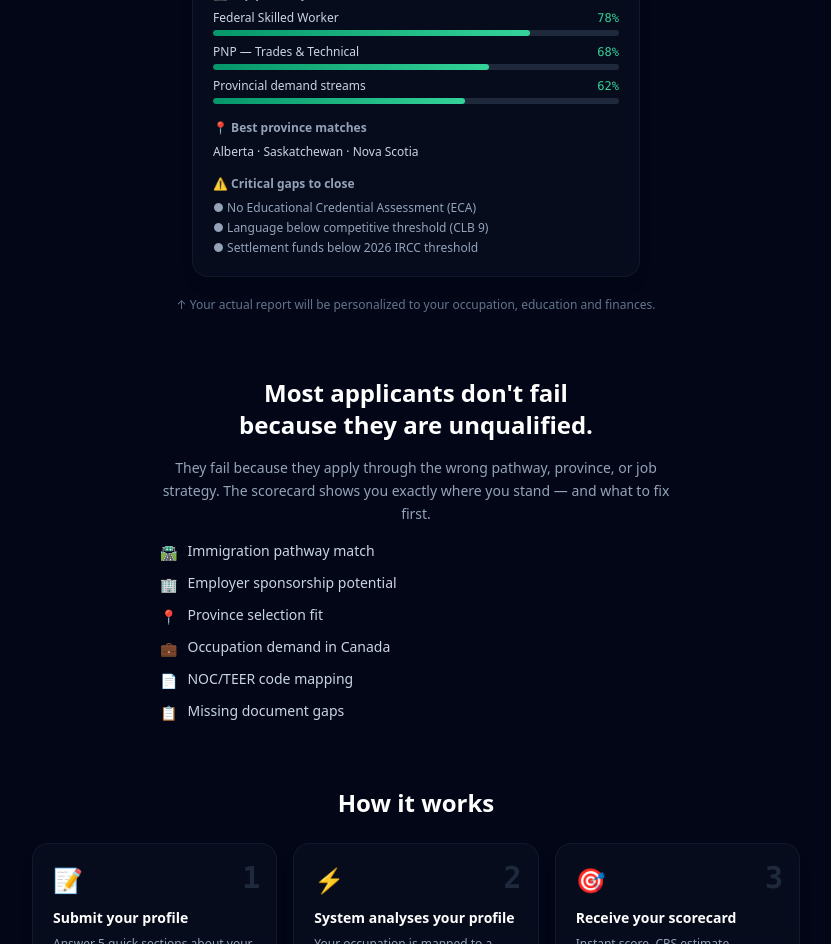
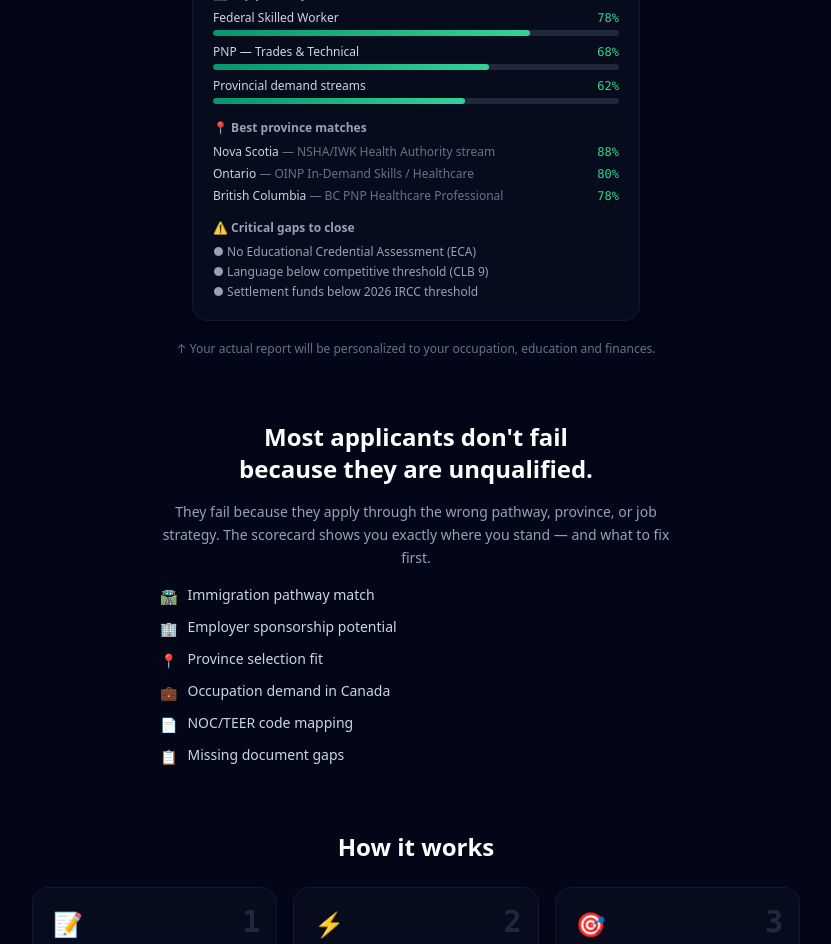
Before and after one commit to lnrstrokes/bacs-canada-intel, a Next.js app: page / in a window 1280 px wide. Shown: the part 980-1924 px from the top of the page, without its empty margins (224-1055 px from the left). Built offline with nearby package versions, Linux system fonts and the light colour scheme.

Commit message:
Update page.tsx

```diff
--- a/app/page.tsx
+++ b/app/page.tsx
@@ -192,7 +192,18 @@ const SampleScorecard = () => (
       </div>
       <div>
         <p className="mb-2 text-xs font-semibold text-slate-400">📍 Best province matches</p>
-        <p className="text-xs text-slate-300">Alberta · Saskatchewan · Nova Scotia</p>
+        {[
+          ["Nova Scotia", "NSHA/IWK Health Authority stream", 88],
+          ["Ontario", "OINP In-Demand Skills / Healthcare", 80],
+          ["British Columbia", "BC PNP Healthcare Professional", 78],
+        ].map(([name, program, fit]) => (
+          <div key={name as string} className="mb-1.5 flex items-center justify-between text-xs">
+            <span className="text-slate-300">
+              {name} <span className="text-slate-500">— {program}</span>
+            </span>
+            <span className="flex-shrink-0 font-mono text-emerald-400">{fit}%</span>
+          </div>
+        ))}
       </div>
       <div>
         <p className="mb-2 text-xs font-semibold text-slate-400">⚠️ Critical gaps to close</p>
@@ -691,6 +702,44 @@ export default function IntakeEngine() {
           ))}
         </section>
 
+        {diag.provinceMatches && diag.provinceMatches.length > 0 && (
+          <section className="card animate-fade-up space-y-4 p-6" style={{ animationDelay: "210ms" }}>
+            <h2 className="flex items-center gap-2 font-semibold text-white">
+              <MapPin size={18} className="text-emerald-400" /> Best province matches
+            </h2>
+            {diag.provinceMatches[0]?.province === "Not yet verified" ? (
+              <div className="rounded-xl border border-amber-500/30 bg-amber-500/5 p-4">
+                <p className="text-sm text-amber-300">{diag.provinceMatches[0].note}</p>
+              </div>
+            ) : (
+              <>
+                {diag.provinceMatches.map((pm) => (
+                  <div key={`${pm.province}-${pm.programName}`} className="rounded-xl border border-slate-800 p-4">
+                    <div className="flex items-center justify-between gap-3">
+                      <div>
+                        <p className="text-sm font-medium text-white">{pm.province}</p>
+                        <p className="text-xs text-slate-500">{pm.programName}</p>
+                      </div>
+                      <p className="flex-shrink-0 font-mono text-sm text-emerald-400">{pm.fit}%</p>
+                    </div>
+                    <div className="mt-2 h-1.5 overflow-hidden rounded-full bg-slate-800">
+                      <div
+                        className="h-full rounded-full bg-gradient-to-r from-emerald-600 to-emerald-400 transition-all duration-700"
+                        style={{ width: `${pm.fit}%` }}
+                      />
+                    </div>
+                    <p className="mt-2 text-xs text-slate-400">{pm.note}</p>
+                  </div>
+                ))}
+                <p className="text-xs text-slate-500">
+                  Signal as of {diag.provinceMatches[0]?.asOf} — PNP occupation lists change quarterly. Verify
+                  against the official provincial site before applying.
+                </p>
+              </>
+            )}
+          </section>
+        )}
+
         {!showPrecision ? (
           <section className="card animate-fade-up space-y-4 border-emerald-500/30 bg-emerald-500/5 p-6" style={{ animationDelay: "240ms" }}>
             <div className="flex items-center gap-3">
```
